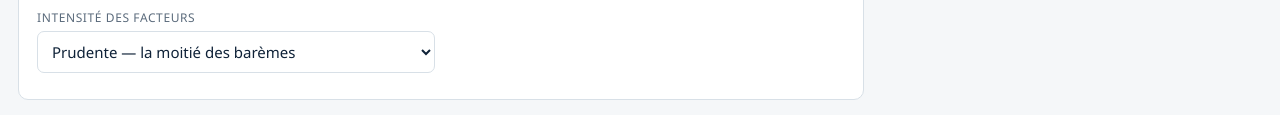
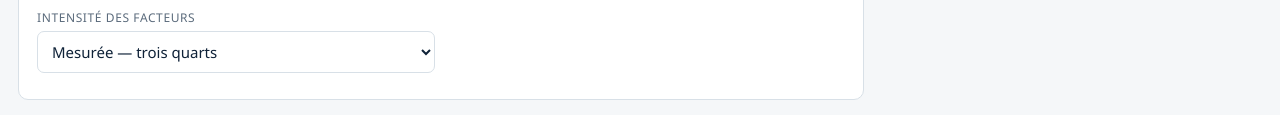
Before and after one commit to FIDAL-NOTAIRES/prix, a plain HTML site: page index.html in a window 1280 px wide. Shown: the part 765-880 px from the top of the page. Drawn offline with Linux system fonts and the light colour scheme.

Commit message:
Add files via upload

```diff
--- a/index.html
+++ b/index.html
@@ -157,7 +157,7 @@ footer{padding:16px 22px;color:var(--doux);font-size:12px;text-align:center}
       <div><label class="f" for="intens">Intensité des facteurs</label>
         <select id="intens">
           <option value="0.5">Prudente — la moitié des barèmes</option>
-          <option value="0.75">Mesurée — trois quarts</option>
+          <option value="0.75" selected>Mesurée — trois quarts</option>
           <option value="1">Pleine — barèmes de la grille</option>
         </select>
       </div>
```
